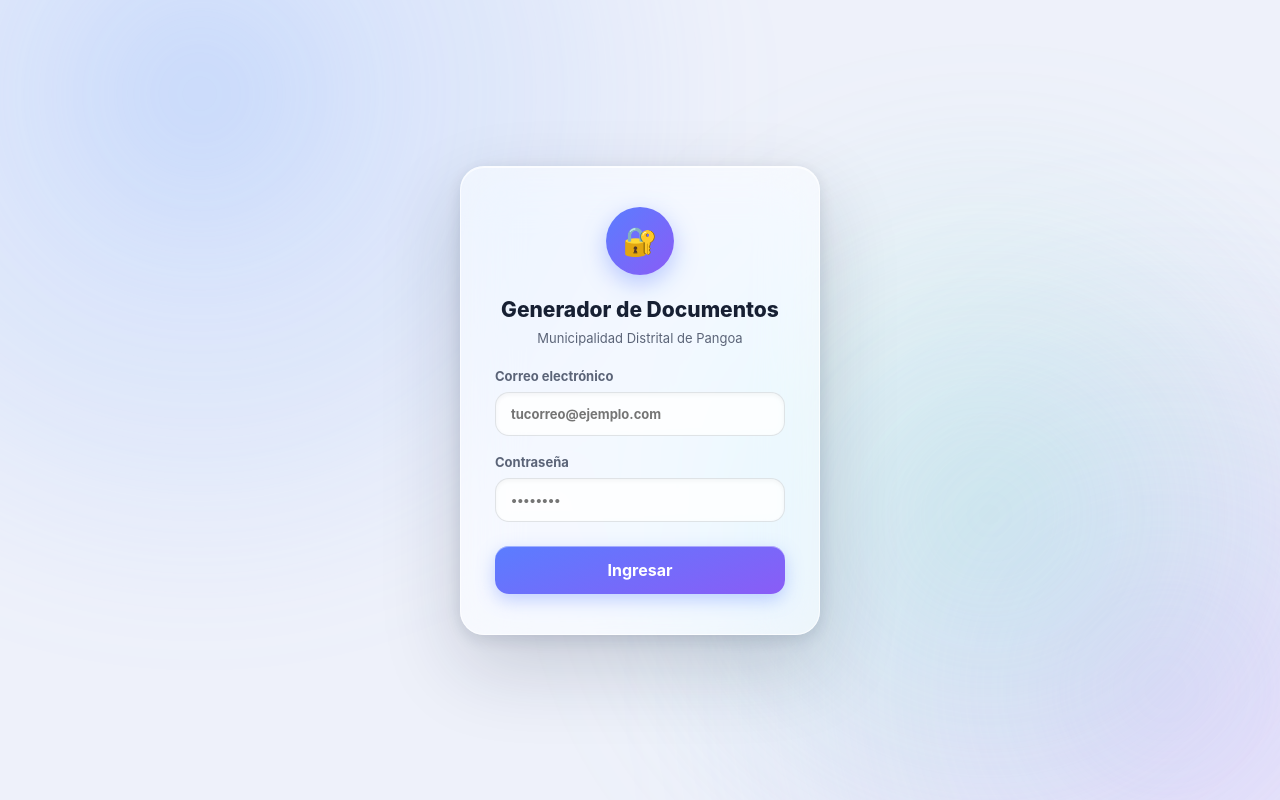
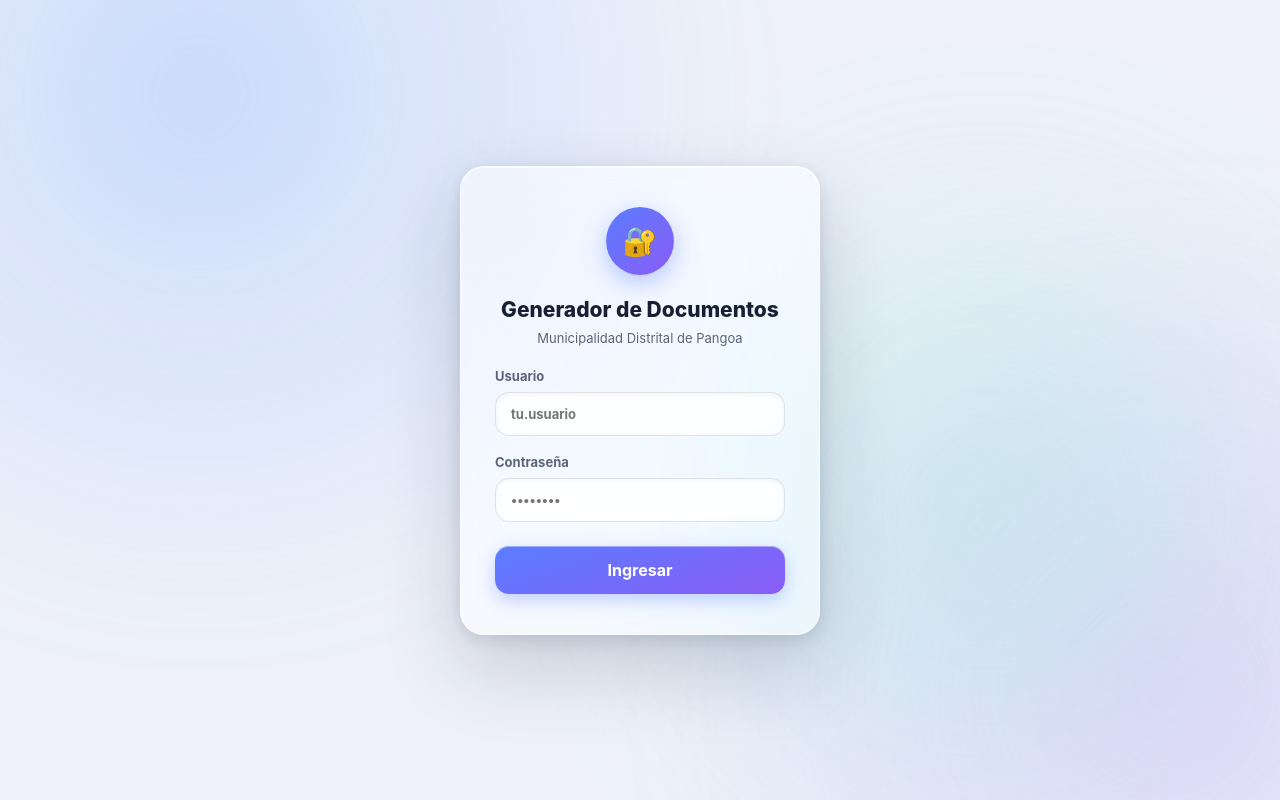
Before and after one commit to Jhair1122/word_web, a Flask app: page /login in a window 1280 px wide. Run offline with Flask 3, Linux system fonts and the light colour scheme; some libraries are stand-ins or nearby versions.

Commit message:
Update login.html

```diff
--- a/templates/login.html
+++ b/templates/login.html
@@ -22,9 +22,9 @@
       <div id="loginError" class="login-error" hidden></div>
 
       <label class="field">
-        <span>Correo electrónico</span>
-        <input type="email" id="loginEmail" autocomplete="email" placeholder="tucorreo@ejemplo.com">
-      </label>
+        <span>Usuario</span>
+        <input type="text" id="loginUsername" autocomplete="username" placeholder="tu.usuario">
+    </label>
 
       <label class="field">
         <span>Contraseña</span>
```
